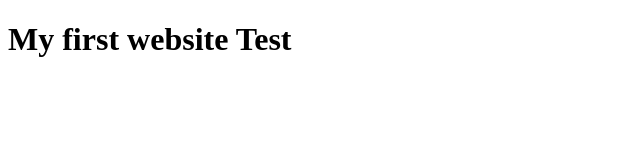
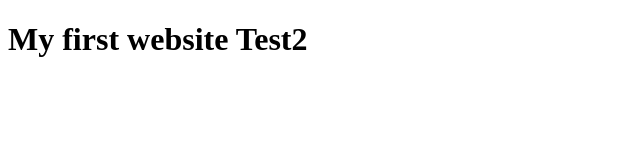
Before and after one commit to jad3wang/practiceprojects, a website: page index.html in a window 1280 px wide. Shown: the full height of the page, 0-640 px from the left. Drawn offline with Linux system fonts and the light colour scheme.

Commit message:
Test commit 2

```diff
--- a/index.html
+++ b/index.html
@@ -7,7 +7,7 @@
     <link rel="stylesheet" href="css/styles.css">
 </head>
 <body>
-    <h1>My first website Test</h1>
+    <h1>My first website Test2</h1>
     <script src="js/main.js"></script>
 </body>
 </html>
```
